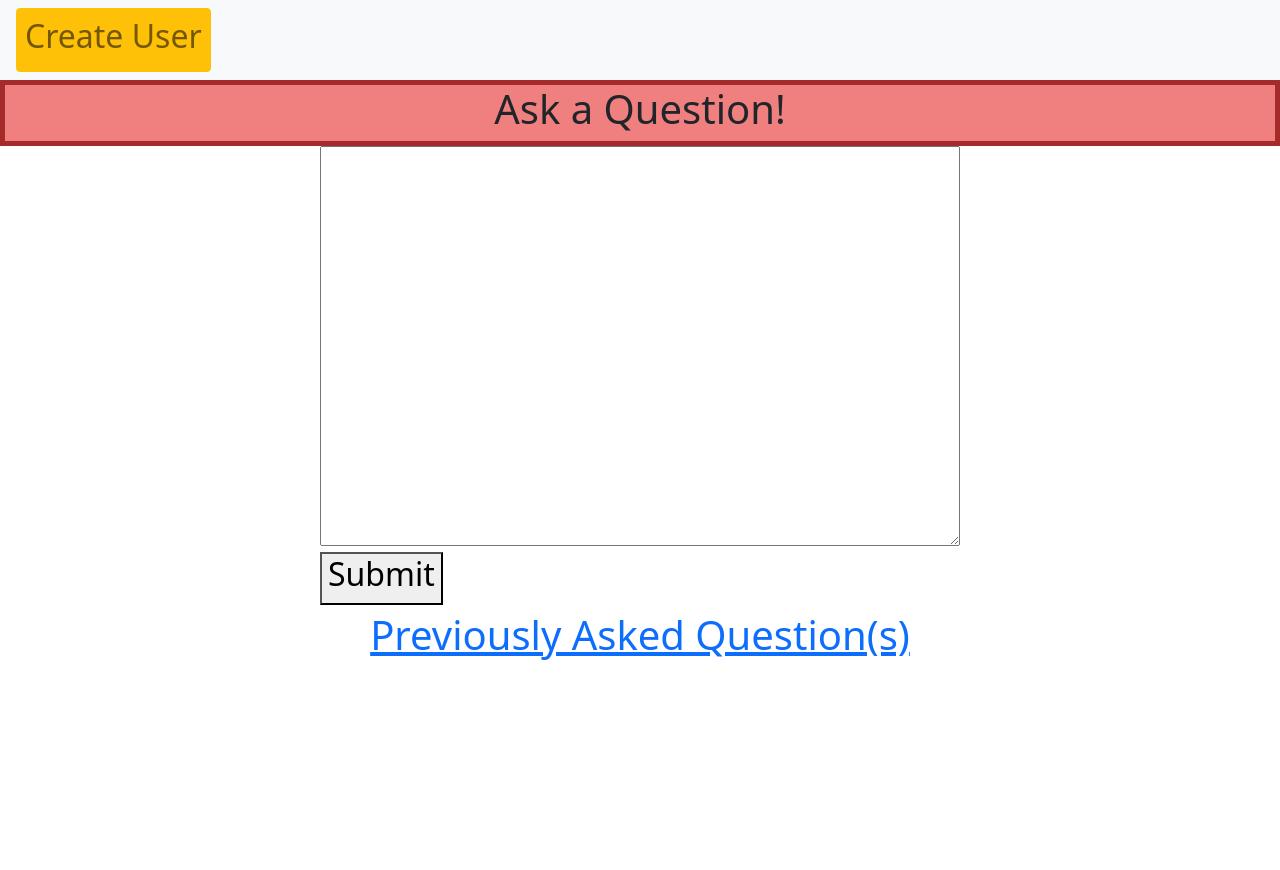
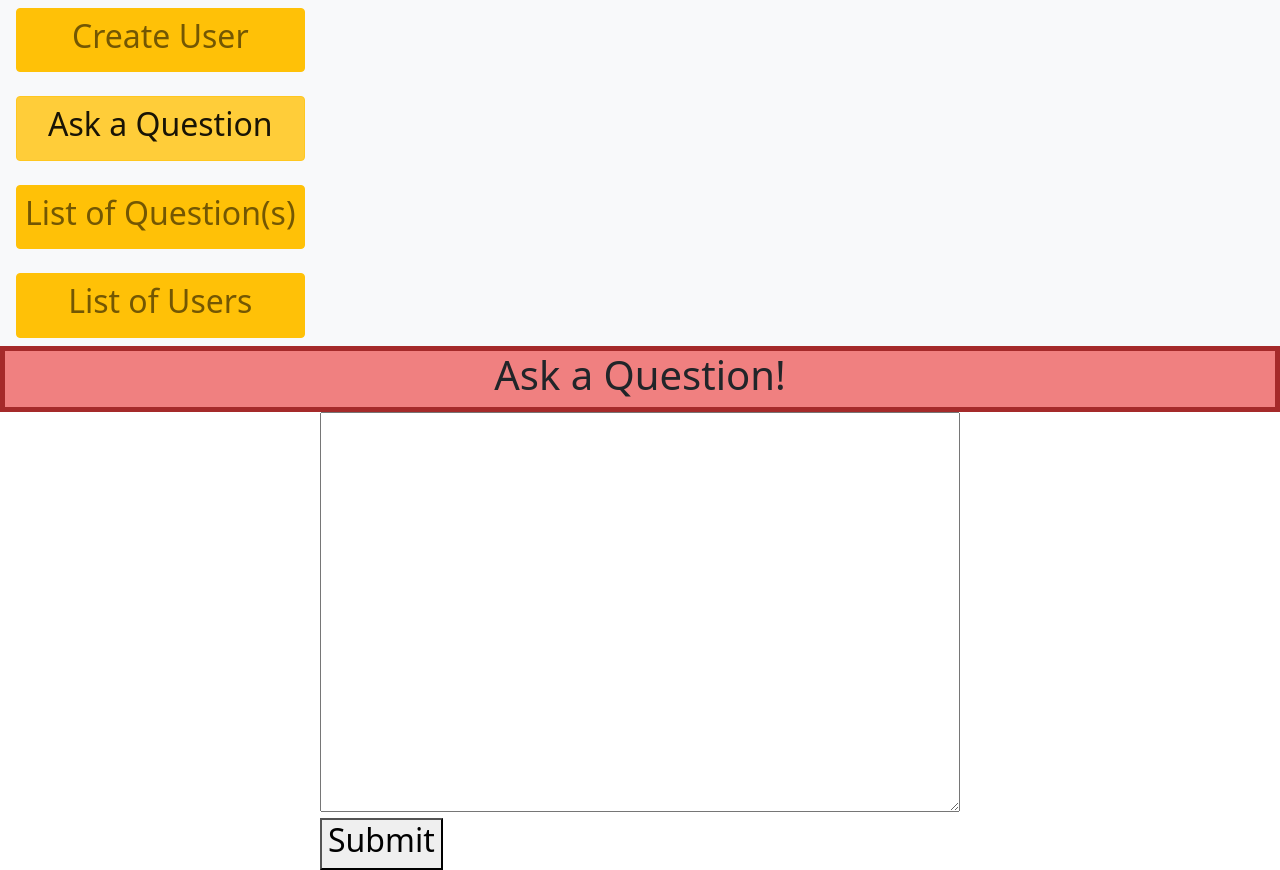
Before and after one commit to oMoo1234/AdvanceWeb_Final, a React (Create React App) app in the folder mern/client/: page / in a window 1280 px wide. Before the commit the page ends 800 px from the top, so only its background shows below. Built offline with nearby package versions, Linux system fonts and the light colour scheme.

Commit message:
redesign page layout

```diff
--- a/mern/client/src/components/askedquestions.js
+++ b/mern/client/src/components/askedquestions.js
@@ -28,7 +28,7 @@ export default function GetQuestions() {
     })}
     </div>
     <div className='questions-asked'>
-    <Link  to="/"> Ask a Question </Link>
+
     </div>
     </div>
   )
--- a/mern/client/src/components/create.js
+++ b/mern/client/src/components/create.js
@@ -40,7 +40,7 @@ export default function Create() {
    });
 
    setForm({ name: "", password: ""});
-   navigate("/");
+   navigate("/list");
  }
 
  // This following section will display the form that takes the input from the user.
--- a/mern/client/src/components/navbar.js
+++ b/mern/client/src/components/navbar.js
@@ -33,6 +33,18 @@ export default function Navbar() {
              <NavLink className="nav-link btn btn-warning" to="/create">
                <h2>Create User</h2>
              </NavLink>
+             <br></br>
+             <NavLink className="nav-link btn btn-warning" to="/">
+               <h2>Ask a Question</h2>
+             </NavLink>
+             <br></br>
+             <NavLink className="nav-link btn btn-warning" to="/asked_questions">
+               <h2>List of Question(s)</h2>
+             </NavLink>
+             <br></br>
+             <NavLink className="nav-link btn btn-warning" to="/list">
+               <h2>List of Users</h2>
+             </NavLink>
            </li>
          </ul>
        </div>
--- a/mern/client/src/components/question.js
+++ b/mern/client/src/components/question.js
@@ -31,7 +31,7 @@ export default function Question() {
       return;
     });
     setForm({ question: "", likes:""});
-    navigate("/");
+    navigate("/asked_questions");
   }
 
   return (
@@ -52,8 +52,6 @@ export default function Question() {
         </form>
         </div>
         <div className='questions-asked'>
-          <Link to="/asked_questions">Previously Asked Question(s)</Link>
-
         </div>
     </div>
 
--- a/mern/client/src/components/recordList.js
+++ b/mern/client/src/components/recordList.js
@@ -79,7 +79,7 @@ export default function RecordList() {
        </thead>
        <tbody>{recordList()}</tbody>
      </table>
-     <Link to="/">Ask question</Link>
+
    </div>
  );
 }
```
